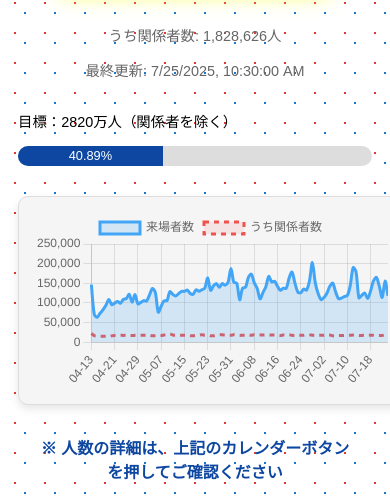
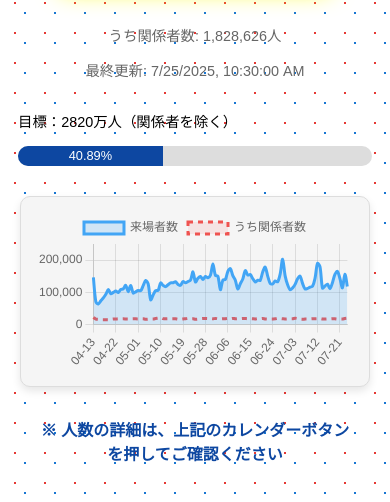
Before and after one commit to ohtakumi/expo-visitors, a plain HTML site: page index.html in a window 390 px wide. Shown: the part 582-1084 px from the top of the page. Drawn offline with nearby package versions, Linux system fonts and the light colour scheme.

Commit message:
UI修正

```diff
--- a/style.css
+++ b/style.css
@@ -239,7 +239,7 @@ footer a:hover {
 
   #visitor-chart {
     padding: 15px; /* 内側の余白を少し減らす */
-    max-width: 100%; /* 最大幅を解除して画面幅に合わせる */
+    max-width: 90%; /* 最大幅を解除して画面幅に合わせる */
     margin: 0 auto 20px auto; /* 上: 0, 左右: auto（中央揃え）, 下: 20px */
     display: block; /* フレックスボックスを解除 */
     box-shadow: 0 2px 4px rgba(0, 0, 0, 0.1); /* 影を少し控えめに */
```
